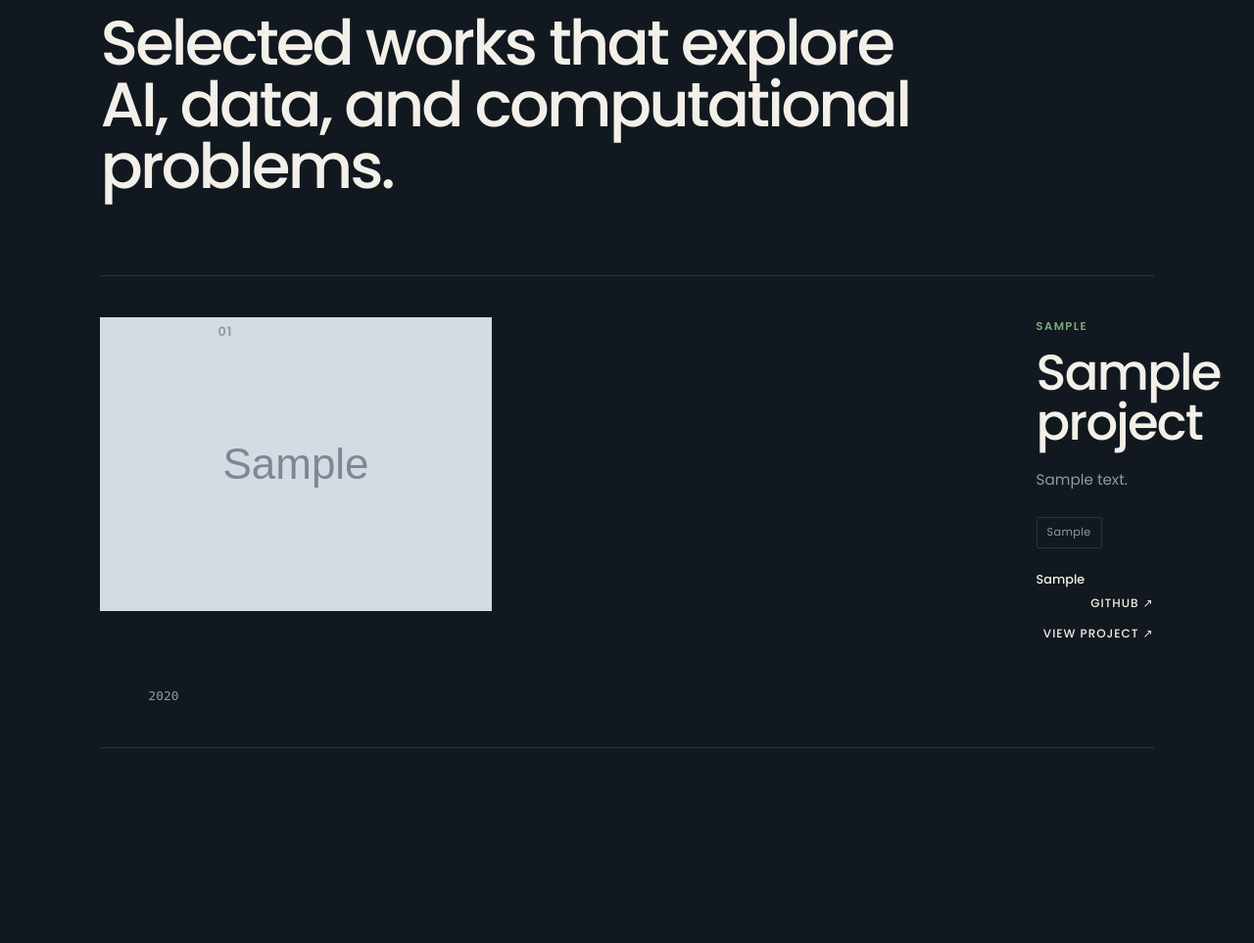
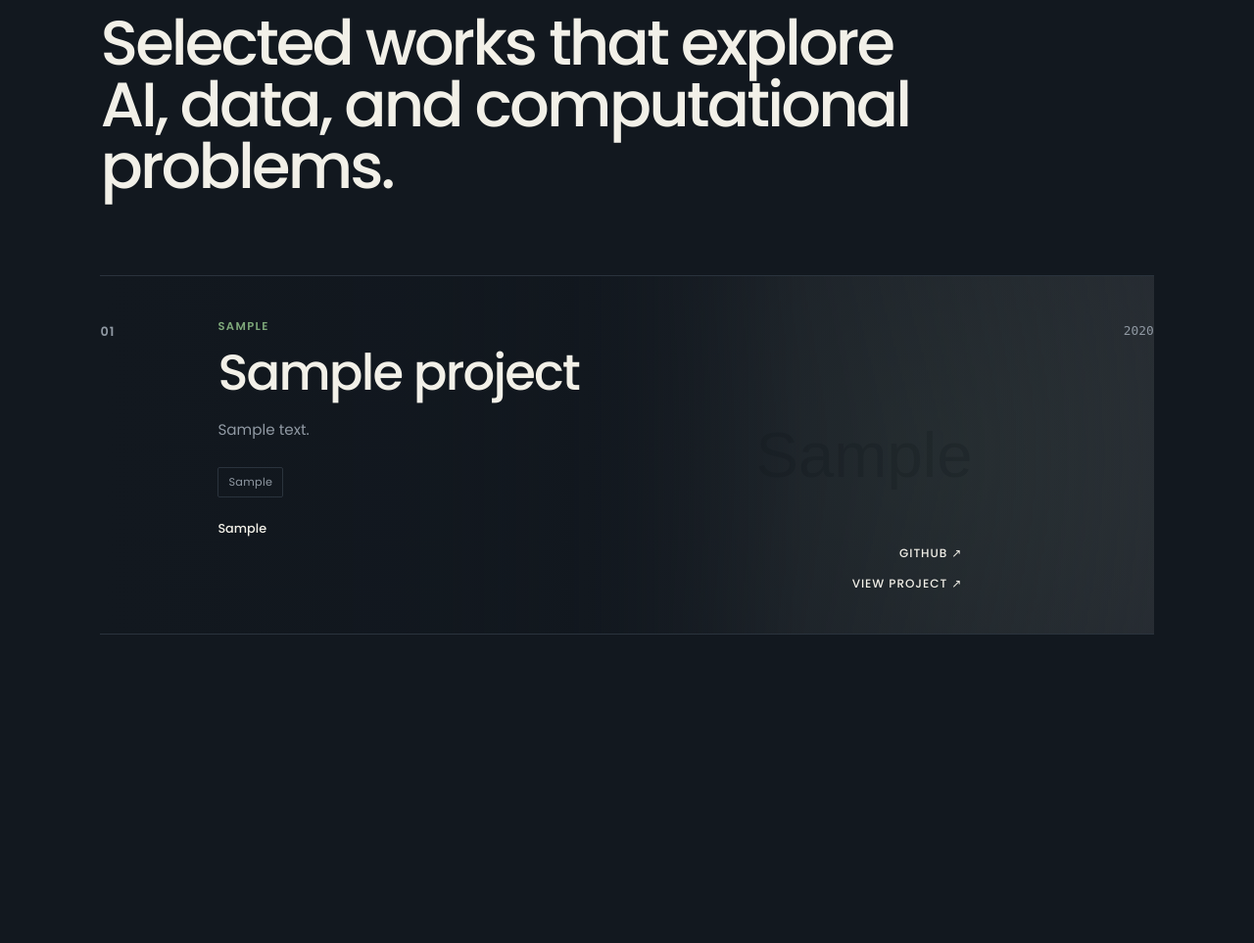
Before and after one commit to akmalhaqq/myportofolio, a Django app: page /projects/ in a window 1280 px wide. Shown: the part 257-1220 px from the top of the page at 98% size. After the commit the page ends 905 px from the top, so only its background shows below. Run offline with Django 5.2, Linux system fonts and the light colour scheme; tables that the repository leaves empty hold one stand-in row (values such as "Sample post"); grey boxes marked "Sample" are stand-in pictures; some libraries are stand-ins or nearby versions.

Commit message:
Memberikan IMG css untuk projects, dan juga menambahkan img untuk di add melalui terminal PWS

```diff
--- a/static/css/style.css
+++ b/static/css/style.css
@@ -798,6 +798,7 @@ body:has(#projects:target) .nav-projects::before {
 }
 
 .project-item {
+  position: relative;
   display: grid;
   grid-template-columns: 80px minmax(0, 1fr) 120px;
   gap: 40px;
@@ -805,9 +806,90 @@ body:has(#projects:target) .nav-projects::before {
   padding: 42px 0;
   border-top: 1px solid var(--line);
 
+  overflow: hidden;
   transition:
     padding 0.35s ease,
     border-color 0.35s ease;
+}
+.project-background {
+  position: absolute;
+  z-index: 0;
+
+  top: 0;
+  right: 0;
+
+  width: 55%;
+  height: 100%;
+
+  object-fit: cover;
+  object-position: center;
+
+  opacity: 0.16;
+
+  filter:
+    grayscale(100%)
+    saturate(0.7);
+
+  mask-image: linear-gradient(
+    to right,
+    transparent 0%,
+    black 40%,
+    black 100%
+  );
+
+  -webkit-mask-image: linear-gradient(
+    to right,
+    transparent 0%,
+    black 40%,
+    black 100%
+  );
+
+  transition:
+    opacity 0.4s ease,
+    transform 0.5s ease,
+    filter 0.4s ease;
+}
+
+.project-item::before {
+  content: "";
+
+  position: absolute;
+  inset: 0;
+  z-index: 1;
+
+  pointer-events: none;
+
+  background:
+    radial-gradient(
+      circle at 78% 50%,
+      rgba(126, 168, 122, 0.13),
+      transparent 35%
+    );
+}
+
+.project-item::after {
+  content: "";
+
+  position: absolute;
+  inset: 0;
+  z-index: 1;
+
+  pointer-events: none;
+
+  background:
+    linear-gradient(
+      90deg,
+      var(--paper) 0%,
+      rgba(18, 24, 31, 0.96) 32%,
+      rgba(18, 24, 31, 0.72) 58%,
+      rgba(18, 24, 31, 0.35) 100%
+    );
+}
+.project-index,
+.project-content,
+.project-year {
+  position: relative;
+  z-index: 2;
 }
 
 .project-item:last-child {
@@ -978,6 +1060,15 @@ body:has(#projects:target) .nav-projects::before {
 
 .project-item:hover .project-content h3 {
   color: var(--accent);
+}
+.project-item:hover .project-background {
+  opacity: 0.23;
+
+  transform: scale(1.03);
+
+  filter:
+    grayscale(60%)
+    saturate(1);
 }
 
 .reveal {
```
Also changed, not shown: static/img/GAADA_Paper.png (added), static/img/coopilot.png (added), static/img/datavidia.png (added), static/img/gammafest.png (added), static/img/waveguard.png (added), static/img/waveguard_cover.png (added).
